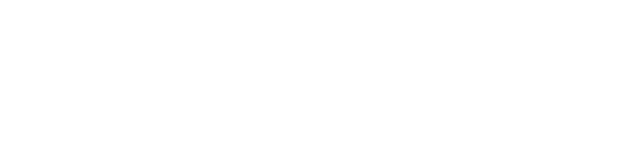
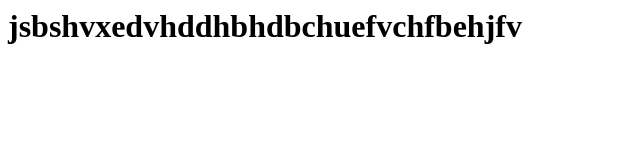
Before and after one commit to ROSAZAMBRANO2001/mi-primer-repositorio, a plain HTML site: page index.html in a window 1280 px wide. Shown: the whole page, without its empty margins (0-640 px from the left). Drawn offline with Linux system fonts and the light colour scheme.

```diff
--- a/index.html
+++ b/index.html
@@ -6,6 +6,7 @@
     <title>Document</title>
 </head>
 <body>
-
+    <h1>
+        jsbshvxedvhddhbhdbchuefvchfbehjfv </h1>
 </body>
 </html>
```
